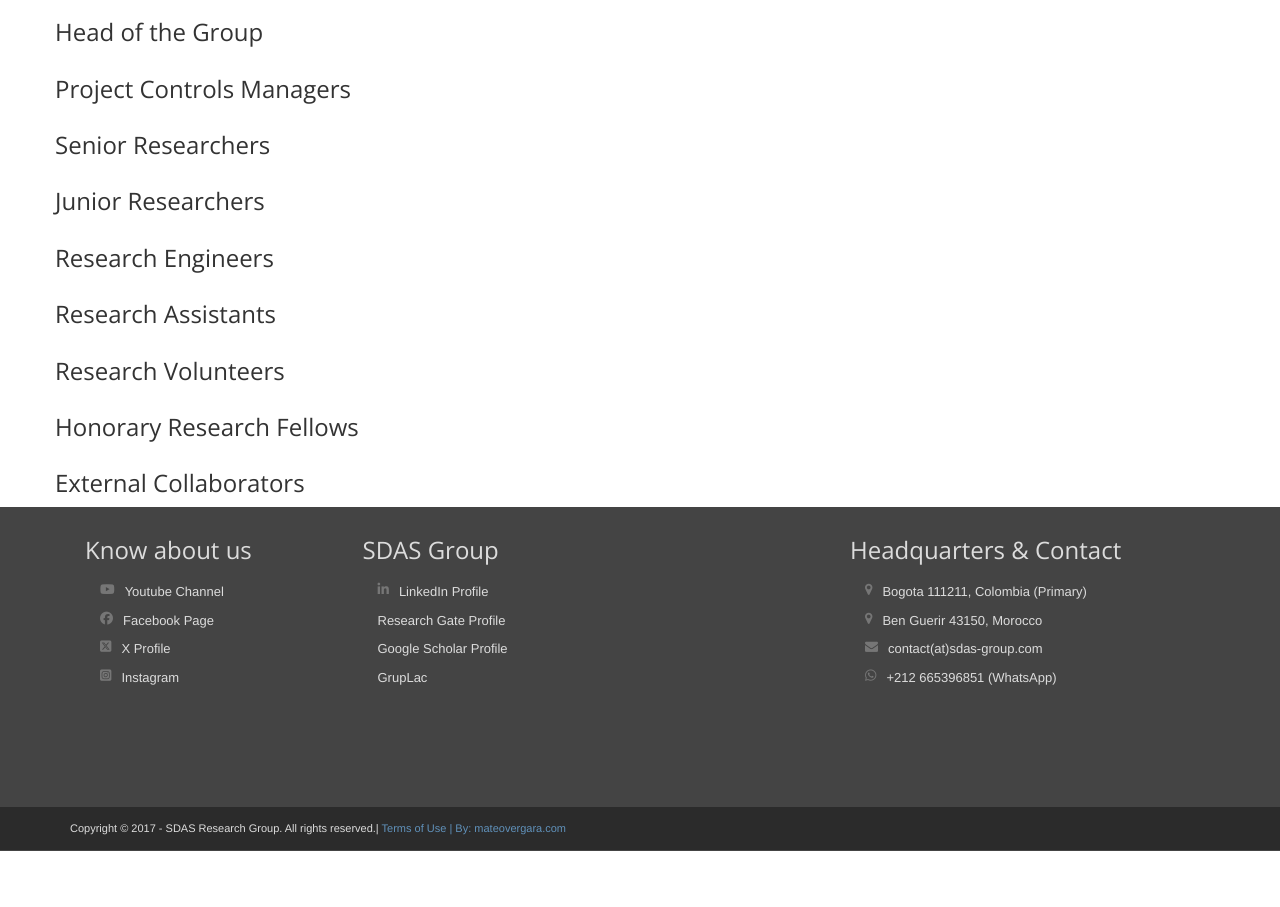
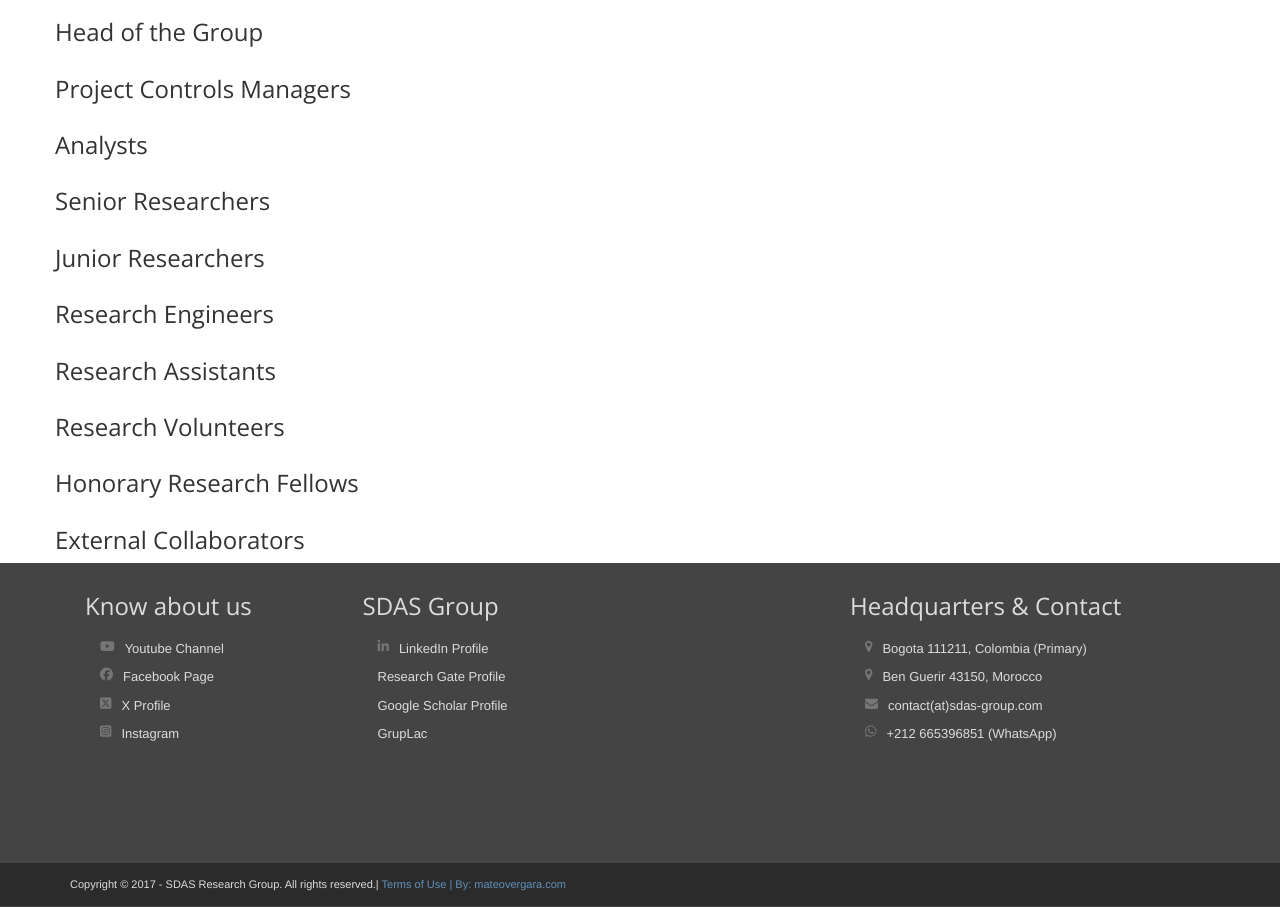
Before and after one commit to sdas-group/sdasgroup_app, a Django app: template app/service/app/templates/members_all.html in a window 1280 px wide. Shown: the part 346-1253 px from the top of the page. Before the commit the page ends 1197 px from the top, so only its background shows below. Run offline with Django 3.2, Linux system fonts and the light colour scheme; tables that the repository leaves empty hold one stand-in row (values such as "Sample post"); the template is opened without the code that fills it: values that come from a table or form of the project are taken from there, most other values are stand-ins (such as "Sample title", 1, 10 or a date in 2020); parts of the project's set-up code (start-up, migrations or seed data) failed here and were passed over; some libraries are stand-ins or nearby versions.

Commit message:
Analyst added

```diff
--- a/app/service/app/templates/members_all.html
+++ b/app/service/app/templates/members_all.html
@@ -64,6 +64,31 @@
                                 </div>
                                 {% endifequal %}
                                 {% endifequal %}
+                                {% endfor %}
+
+                                <div class="row page-row">
+                                </div>
+                                <header class="page-heading clearfix">
+                                    <h3 class="title">Analysts</h3>
+                                </header>
+                                {% for member in members %}
+                                {% if member.type_member == 30 or member.type_member_2 == 30 or member.type_member_3 == 30 %} <!-- Analyst -->
+                                {% ifequal member.active 200 %}
+                                <figure class="thumb col-md-2 col-sm-3 col-xs-4">
+                                    <p> </p>
+                                    <p> </p>
+                                    <p> </p>
+                                    <p> </p>
+                                    <img src="{{ member.photo.url }}" style="width: 90px; height: 100px;" class="img-responsive" alt=""/>
+                                </figure>
+                                <div class="details col-md-10 col-sm-9 col-xs-8">
+                                    <h3 class="title"><a href="{% url 'single_member' member.slug %}">{{ member.full_name }}</a></h3>
+                                    <h5 class="title">Email: {{ member.email }} | Analyst</h5>
+                                </div>
+                                <div class="row page-row">
+                                </div>
+                                {% endifequal %}
+                                {% endif %}
                                 {% endfor %}
 
                                 <header class="page-heading clearfix">
```
